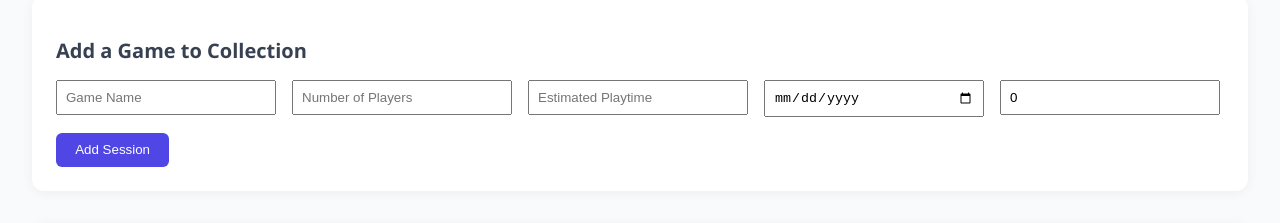
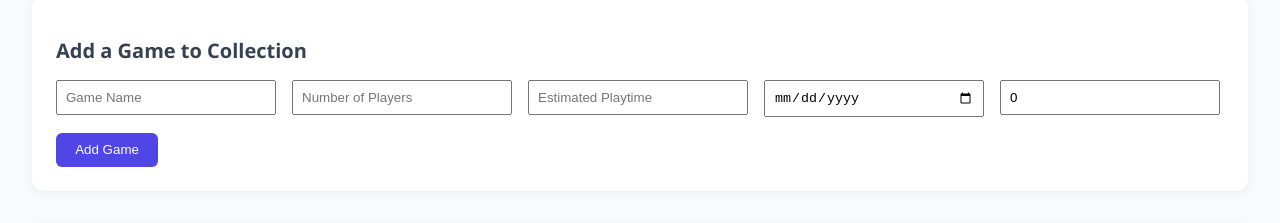
Before and after one commit to kwags/bgst, a React (Create React App) app: page / in a window 1280 px wide. Shown: the part 1740-1963 px from the top of the page. Built offline with nearby package versions, Linux system fonts and the light colour scheme.

Commit message:
Update to Button Text

```diff
--- a/src/AddCollectionForm.js
+++ b/src/AddCollectionForm.js
@@ -76,7 +76,7 @@ function AddCollectionForm({ onAdd, editingItem, onUpdate, onCancelEdit }) {
 
       </div>
 
-      <button type="submit">{editingItem ? "Save Changes" : "Add Session"}</button>
+      <button type="submit">{editingItem ? "Save Changes" : "Add Game"}</button>
       {editingItem && (
         <button type="button" onClick={onCancelEdit} style={{ marginLeft: "1rem" }}>
           Cancel
```
